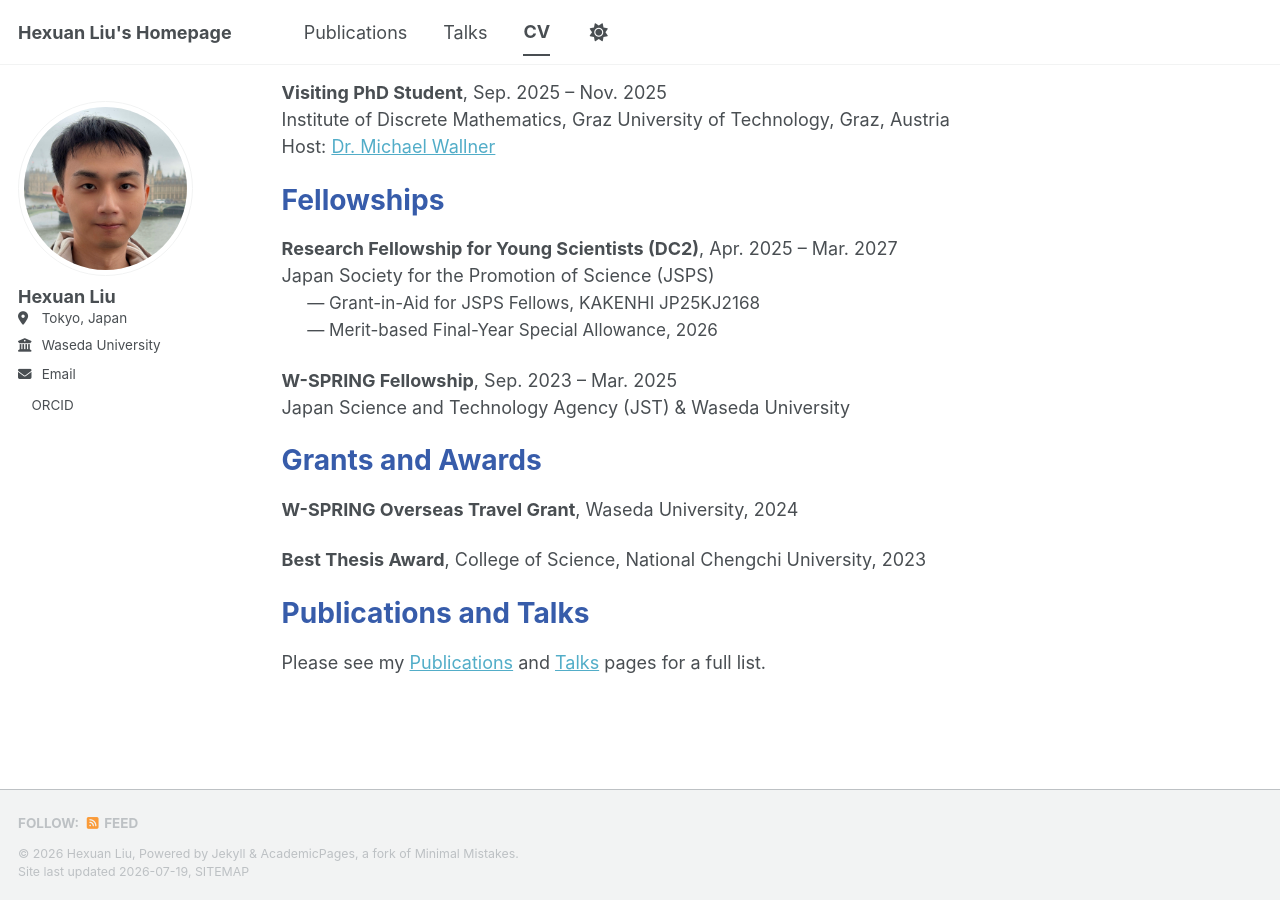
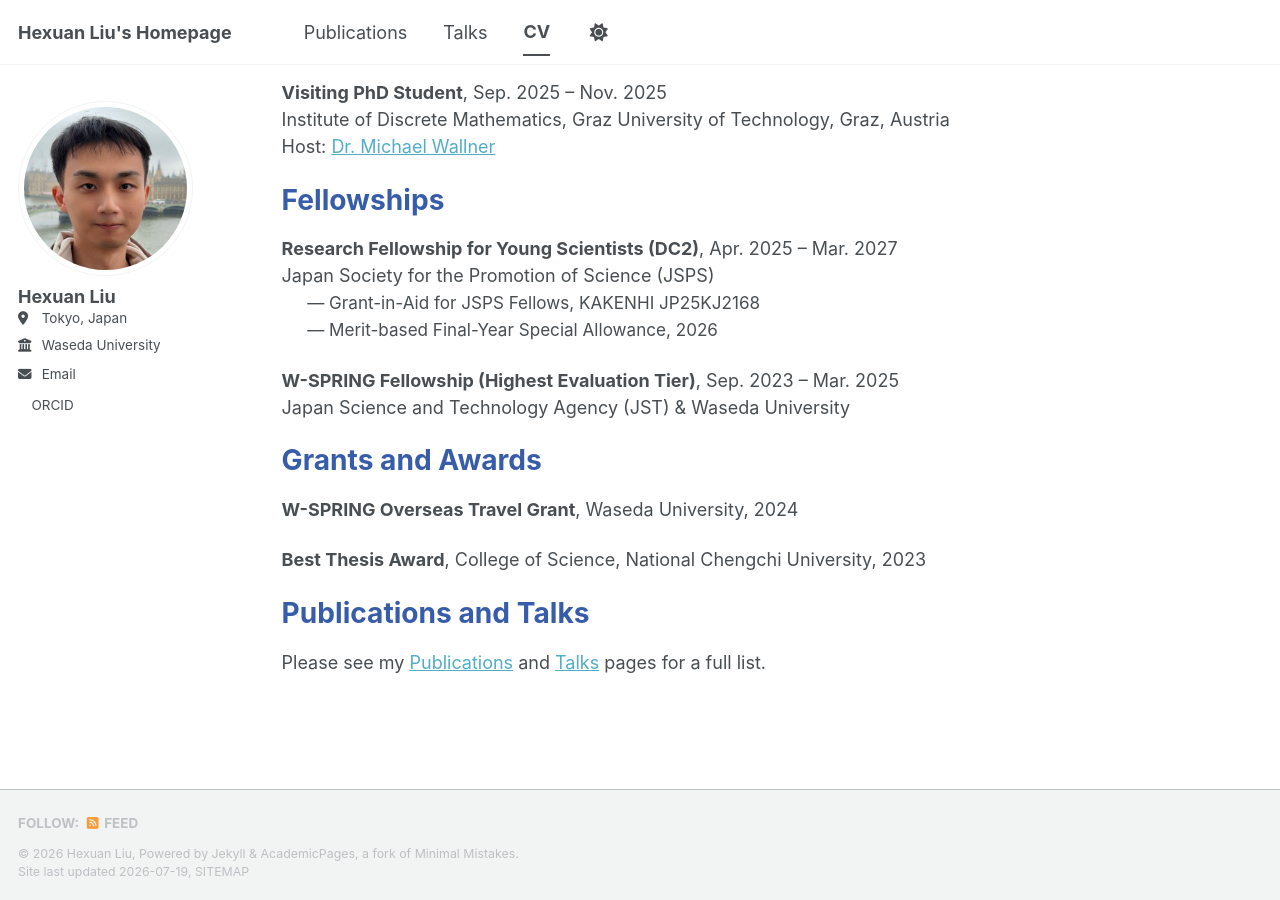
Before and after one commit to Hexuan-Liu/hexuan-liu.github.io, a Jekyll site: the page built from _pages/cv.md, in a window 1280 px wide and 900 px high, scrolled down 558 px. Built offline with Jekyll 4.4.1, drawn with Linux system fonts in a browser that asks for light colours; a style sheet for code colours, icons or effects is not loaded.

Commit message:
Update cv.md

```diff
--- a/_pages/cv.md
+++ b/_pages/cv.md
@@ -39,7 +39,7 @@ Japan Society for the Promotion of Science (JSPS)
 <span style="padding-left: 1.5em; font-size: 0.95em;">— Grant-in-Aid for JSPS Fellows, KAKENHI JP25KJ2168</span>
 <span style="padding-left: 1.5em; font-size: 0.95em;">— Merit-based Final-Year Special Allowance, 2026</span>
 
-**W-SPRING Fellowship**, Sep. 2023 – Mar. 2025
+**W-SPRING Fellowship (Highest Evaluation Tier)**, Sep. 2023 – Mar. 2025
 Japan Science and Technology Agency (JST) & Waseda University
 
 <h1 style="color: #375CAA !important;">Grants and Awards</h1>
```
